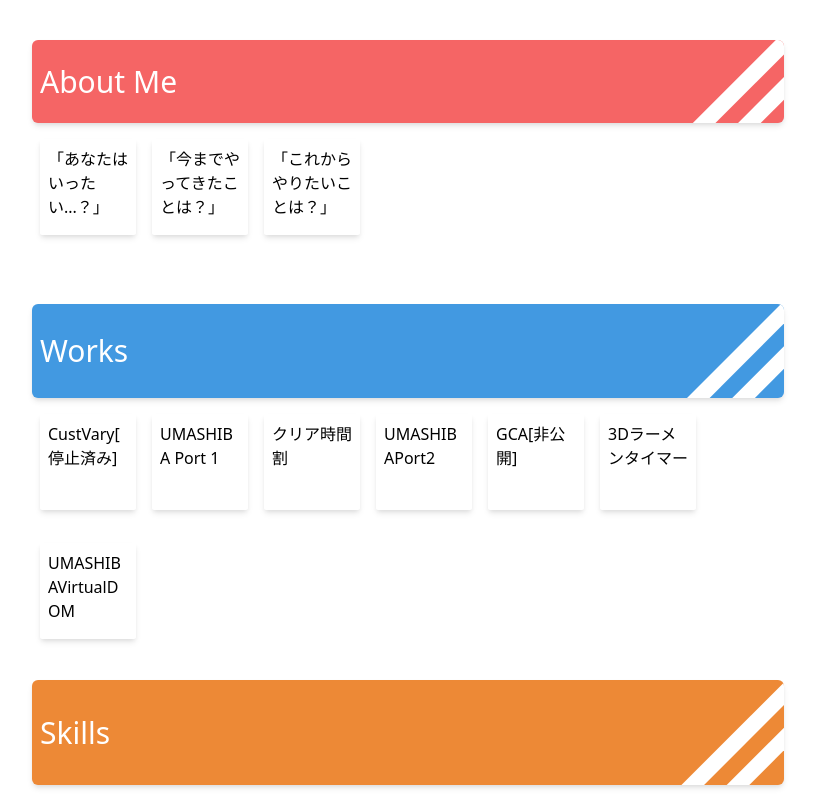
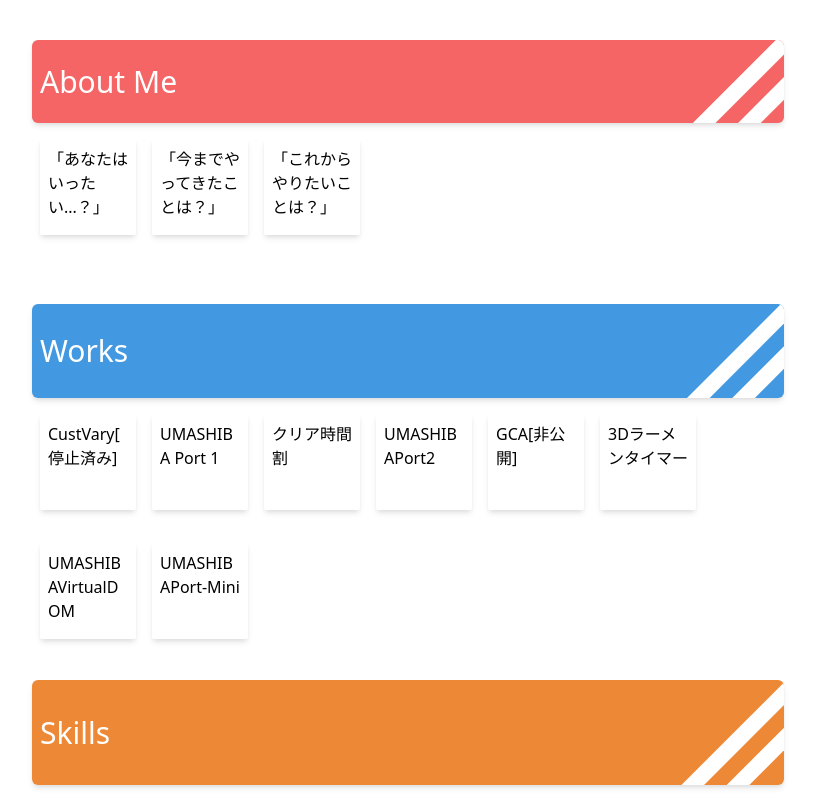
Before and after one commit to UMASHIBA1/UMASHIBAPort-Mini, a React (Create React App) app: page / in a window 1280 px wide. Shown: the top 800 px of the page, without its empty margins (232-1047 px from the left). Built offline with nearby package versions, Linux system fonts and the light colour scheme.

Commit message:
[MOD]データをちょっといじった。

```diff
--- a/src/datas/worksData.ts
+++ b/src/datas/worksData.ts
@@ -21,7 +21,8 @@ const worksData: ContentData[] = [
   },
   {
     title: "UMASHIBAPort2",
-    description: "このサイトです。CSSアニメーションを重視して作成しました。",
+    description:
+      "完全版のポートフォリオです。CSSアニメーションを重視して作成しました。",
 
     link: "https://umashiba.dev/",
   },
@@ -42,6 +43,12 @@ const worksData: ContentData[] = [
       "勉強の為に仮想DOMを実装してみました。これを自作することで今まで使っていたReact等のフロントエンドフレームワークへの理解を深めることができました。",
     link: "https://github.com/UMASHIBA1/UMASHIBAVirtualDOM",
   },
+  {
+    title: "UMASHIBAPort-Mini",
+    description:
+      "このサイトです。学校の課題で作りました。面接で技術とか説明する用にもうちょっとシンプルなポートフォリオが欲しかったのでシンプルなデザインにしました。",
+    link: "https://umashiba-port-mini.vercel.app/",
+  },
 ];
 
 export default worksData;
```
